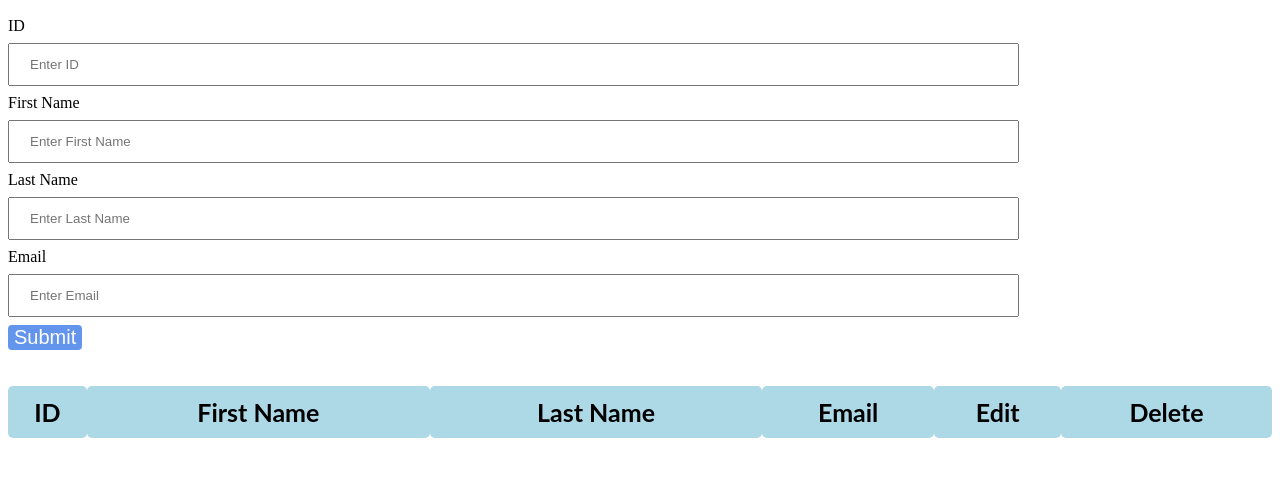
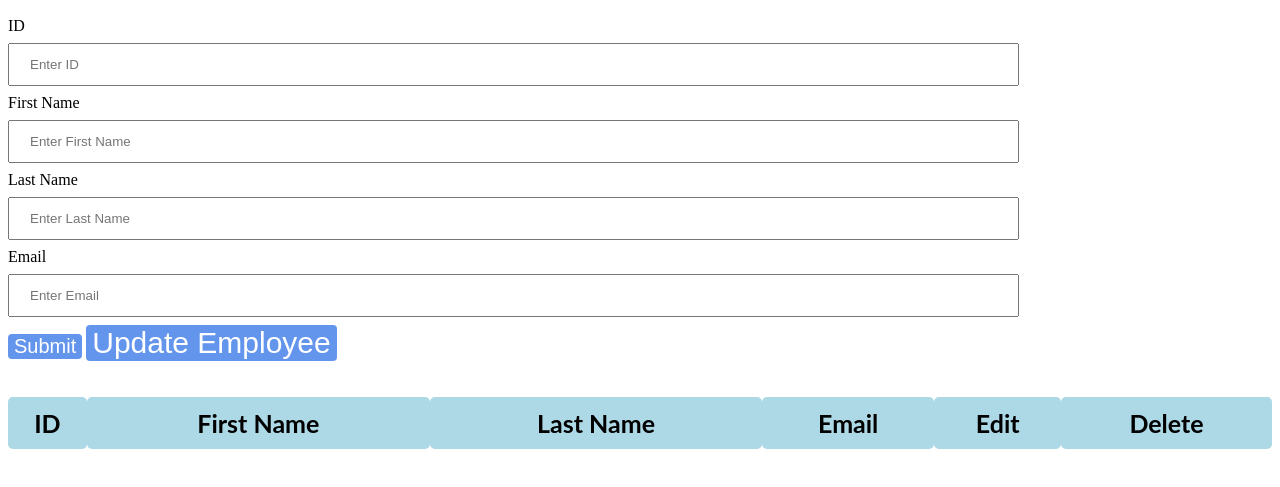
Before and after one commit to Ankitgif/GreetingApp, a website: page GreetingAppUI/index.html in a window 1280 px wide. Shown: the part 119-606 px from the top of the page. Drawn offline with nearby package versions, Linux system fonts and the light colour scheme; no server answers; files whose address does not match are found by name.

Commit message:
[Ankit] Added update button

```diff
--- a/GreetingAppUI/index.html
+++ b/GreetingAppUI/index.html
@@ -45,6 +45,7 @@
                     </div>
                 </div>
                 <button id="submitData" type="submit" class="btn btn-primary">Submit</button>
+                <button id="updateEmployee" type="submit" class="btn btn-primary">Update Employee</button>
             </form>
 
             <!-- <div id="updateFormDiv">
```
